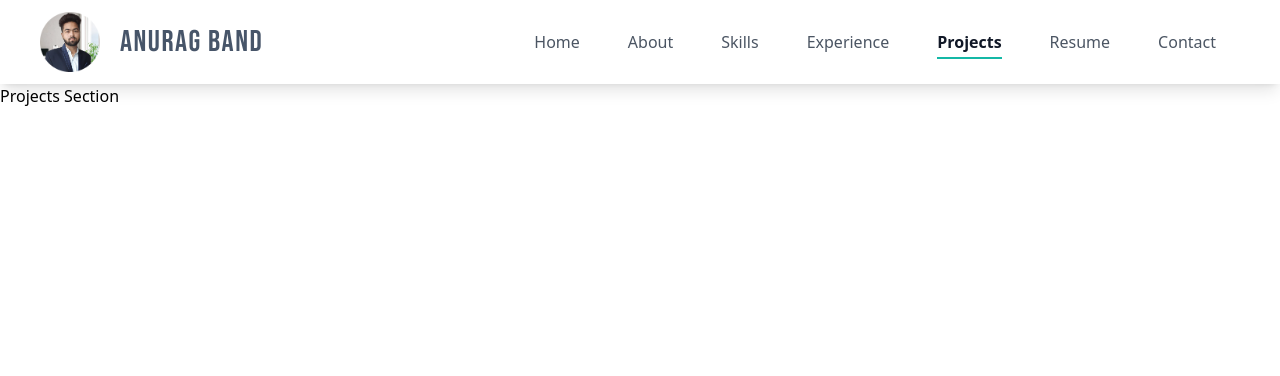
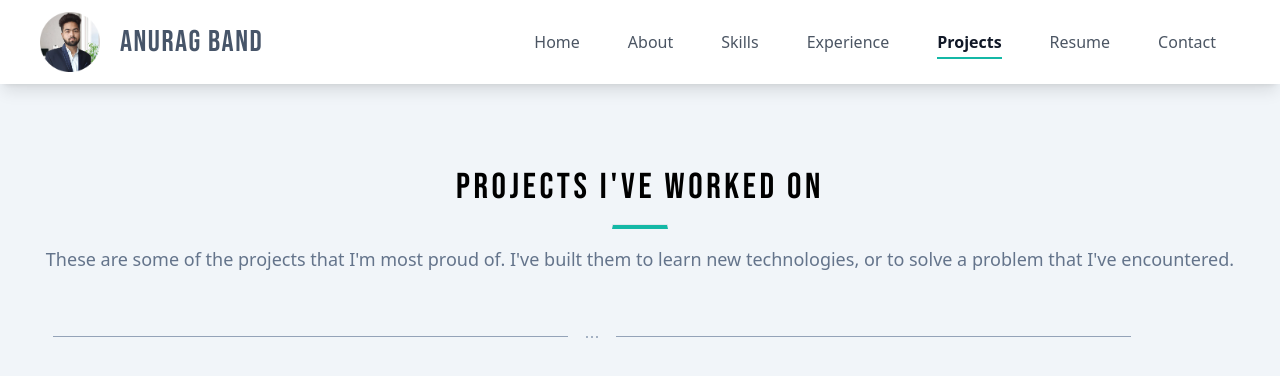
Before and after one commit to Anurag-Band/Portfolio-Website, a Next.js app: page /projects in a window 1280 px wide. Shown: the top 376 px of the page. Built offline with nearby package versions, Linux system fonts and the light colour scheme; a web font is replaced by a local one.

Commit message:
project header created

```diff
--- a/package.json
+++ b/package.json
@@ -9,6 +9,7 @@
     "lint": "next lint"
   },
   "dependencies": {
+    "@coreui/icons": "^2.1.0",
     "@next/font": "13.1.2",
     "eslint": "8.32.0",
     "eslint-config-next": "13.1.2",
--- a/src/components/DivideLine.jsx
+++ b/src/components/DivideLine.jsx
@@ -2,7 +2,7 @@ import { RiMoreLine } from 'react-icons/ri'
 
 const DivideLine = () => {
   return (
-    <div className="relative flex items-center w-11/12 sm:pr-24 md:py-16">
+    <div className="relative flex items-center w-11/12 sm:pr-24 md:py-10">
       <div className="flex-grow border-t border-slate-400"></div>
       <span className="flex-shrink mx-4 text-slate-400">
         <RiMoreLine />
--- a/src/pages/projects/index.jsx
+++ b/src/pages/projects/index.jsx
@@ -1,3 +1,4 @@
+import DivideLine from "@/components/DivideLine";
 import Head from "next/head";
 import React from "react";
 
@@ -11,9 +12,26 @@ const Projects = () => {
           content="Anurag Band | My Projects"
         />
       </Head>
-      <div>
-        <h1>Projects Section</h1>
-      </div>
+      <section
+        id="about"
+        className="min-h-[92vh] flex flex-col bg-slate-100 space-y-10 pt-24"
+      >
+        <div className="w-full h-[12vh] flex flex-col items-center justify-center space-y-4">
+          <h2 className="font-mainHeading font-medium text-4xl tracking-widest mt-24">
+            Projects I&#39;ve worked on
+          </h2>
+          <hr className="border border-b-4 border-b-teal-500 w-14" />
+          <p className="text-lg text-slate-500 font-medium">
+            These are some of the projects that I&#39;m most proud of. I&#39;ve
+            built them to learn new technologies, or to solve a problem that
+            I&#39;ve encountered.
+          </p>
+          <DivideLine />
+        </div>
+        <div className="flex flex-col container mx-auto px-5 xl:px-28 py-5 xl:py-14 w-full">
+
+        </div>
+      </section>
     </>
   );
 };
```
